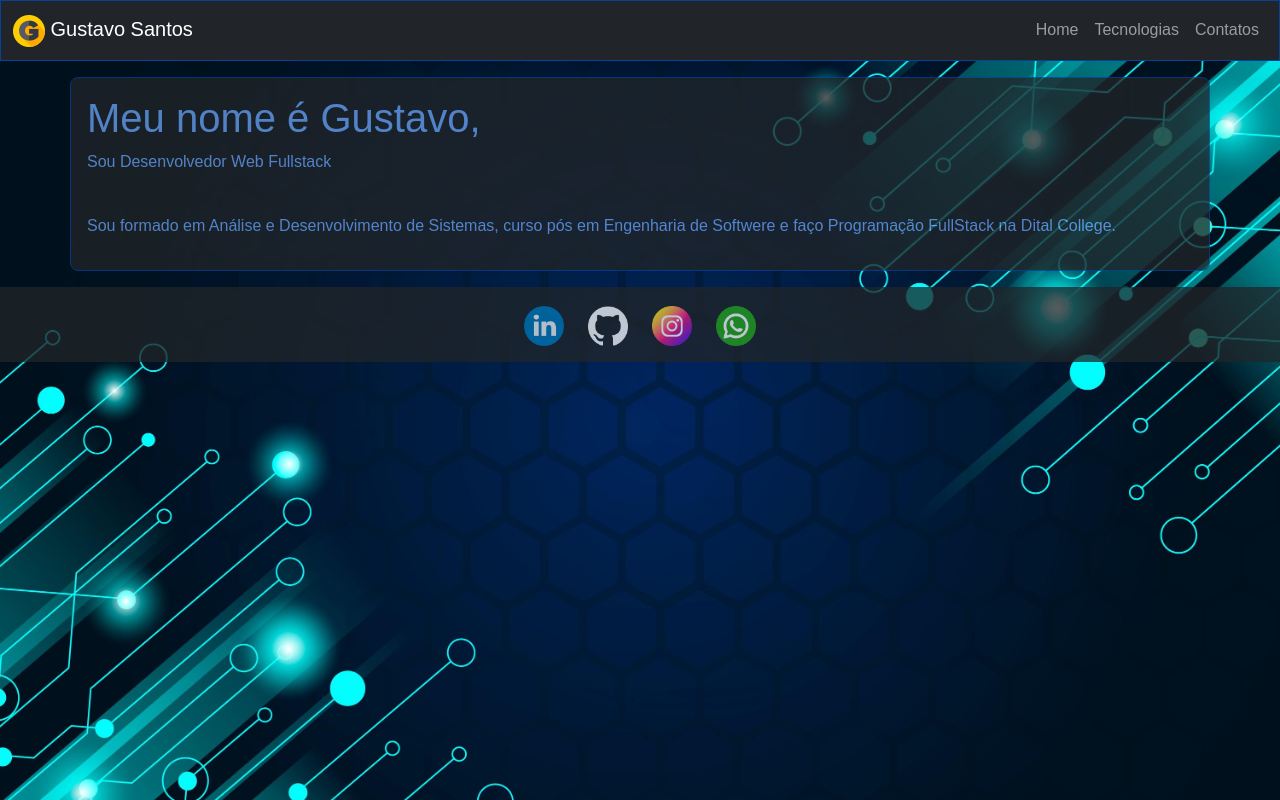
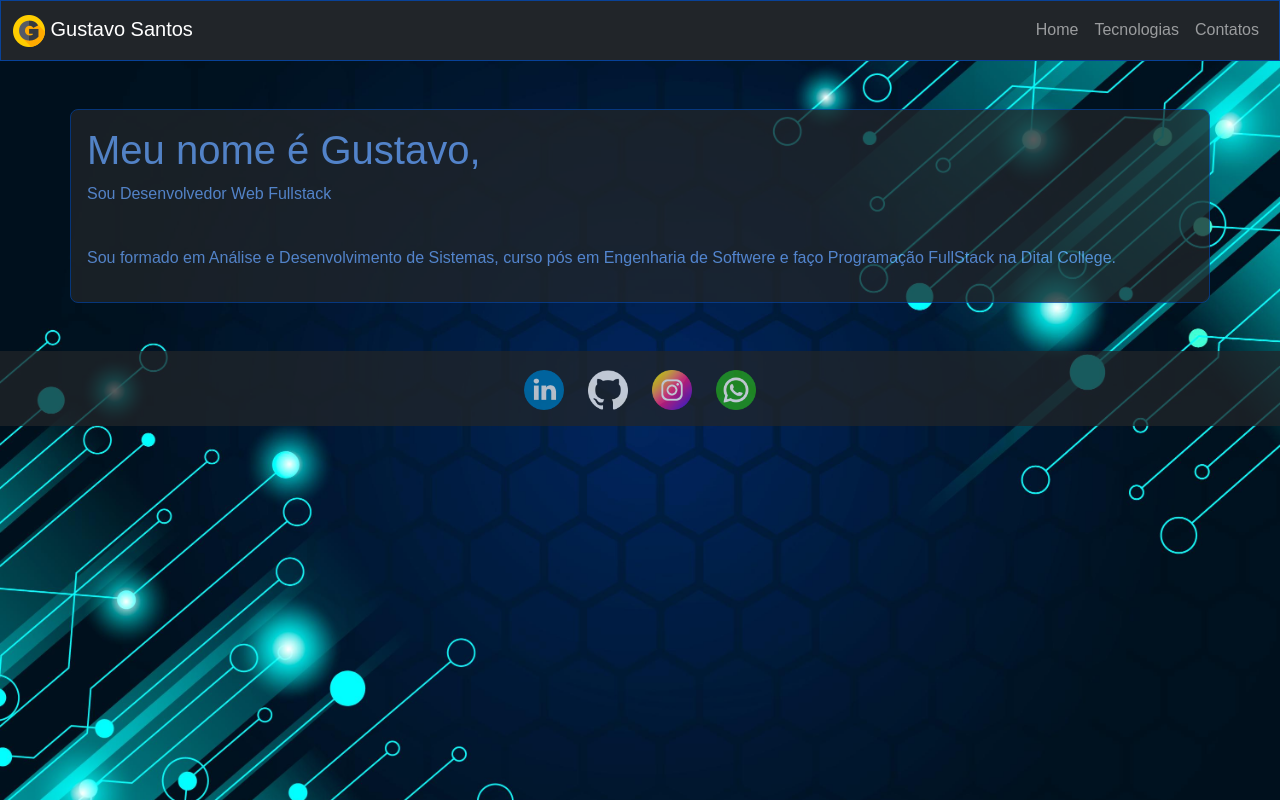
Before and after one commit to Gustavo1701/portifolio-pessoal-react, a React (Vite) app: page / in a window 1280 px wide. Built offline with nearby package versions, Linux system fonts and the light colour scheme.

Commit message:
Atualizando tamanho da Home

```diff
--- a/src/Pages/Home.jsx
+++ b/src/Pages/Home.jsx
@@ -6,7 +6,7 @@ const Home = () => {
 
         <>
             <div className="w-100 opacity-75">
-                <div className="align-items-center justify-content-center p-3">
+                <div className="align-items-center justify-content-center p-5">
                     <div className="container p-3 text-primary-emphasis bg-dark border border-primary-subtle rounded-3" data-bs-theme="dark" >
                         <h1>Meu nome é Gustavo, <br /> </h1>
                         <p> Sou Desenvolvedor Web Fullstack </p><br/>
```
